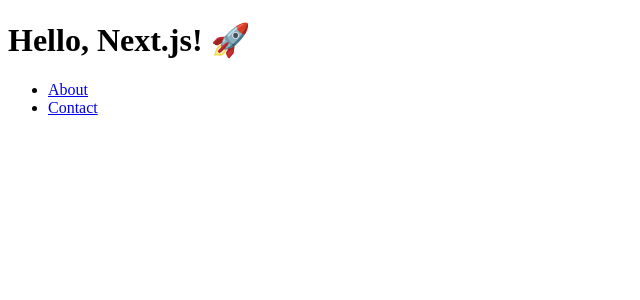
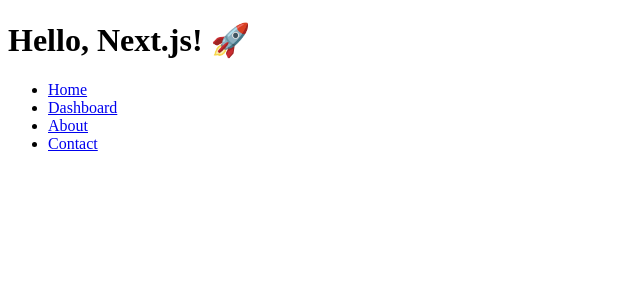
Before and after one commit to Xjomwnd2/wdd430Acme-Invoicer, a Next.js app: page / in a window 1280 px wide. Shown: the top 300 px of the page, without its empty margins (0-640 px from the left). Built offline with nearby package versions, Linux system fonts and the light colour scheme.

Commit message:
Mar 11, 2025, 4:38 PM

```diff
--- a/app/page.js
+++ b/app/page.js
@@ -6,6 +6,8 @@
       <h1>Hello, Next.js! 🚀</h1>
       <nav>
         <ul>
+        <li><Link href="/about">Home</Link></li>
+        <li><Link href="/contact">Dashboard</Link></li>
           <li><Link href="/about">About</Link></li>
           <li><Link href="/contact">Contact</Link></li>
         </ul>
```
